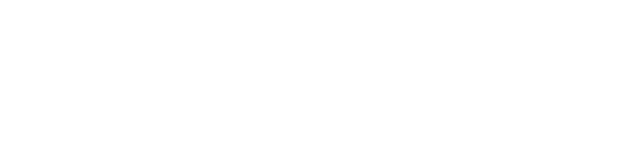
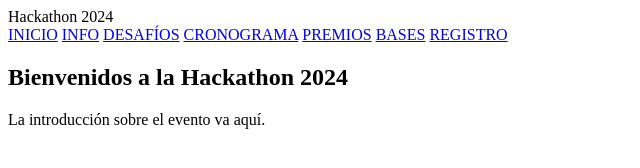
Before and after one commit to martinkongm/hackaton2024, a plain HTML site: page index.html in a window 1280 px wide. Shown: the whole page, without its empty margins (0-640 px from the left). Drawn offline with Linux system fonts and the light colour scheme.

Commit message:
Index: Agrege el html del Navbar

```diff
--- a/index.html
+++ b/index.html
@@ -1,5 +1,5 @@
 <!DOCTYPE html>
-<html lang="en">
+<html lang="es">
 <head>
     <meta charset="UTF-8">
     <meta name="viewport" content="width=device-width, initial-scale=1.0">
@@ -7,7 +7,25 @@
 </head>
 <body>
     <!-- BARRA DE NAVEGACIÓN -->
+    <nav class="navbar">
+        <div class="logo">Hackathon 2024</div>
+        <div class="nav-links">
+            <a href="#inicio">INICIO</a>
+            <a href="#info">INFO</a>
+            <a href="#desafios">DESAFÍOS</a>
+            <a href="#cronograma">CRONOGRAMA</a>
+            <a href="#premios">PREMIOS</a>
+            <a href="#bases">BASES</a>
+            <a href="#registro">REGISTRO</a>
+        </div>
+    </nav>
+
+    <!-- SECCIONES -->
     <!-- INICIO -->
+    <section id="inicio">
+        <h1>Bienvenidos a la Hackathon 2024</h1>
+        <p>La introducción sobre el evento va aquí.</p>
+    </section>
     <!-- INFO -->
     <!-- DESAFÍOS -->
     <!-- CRONOGRAMA -->
```
